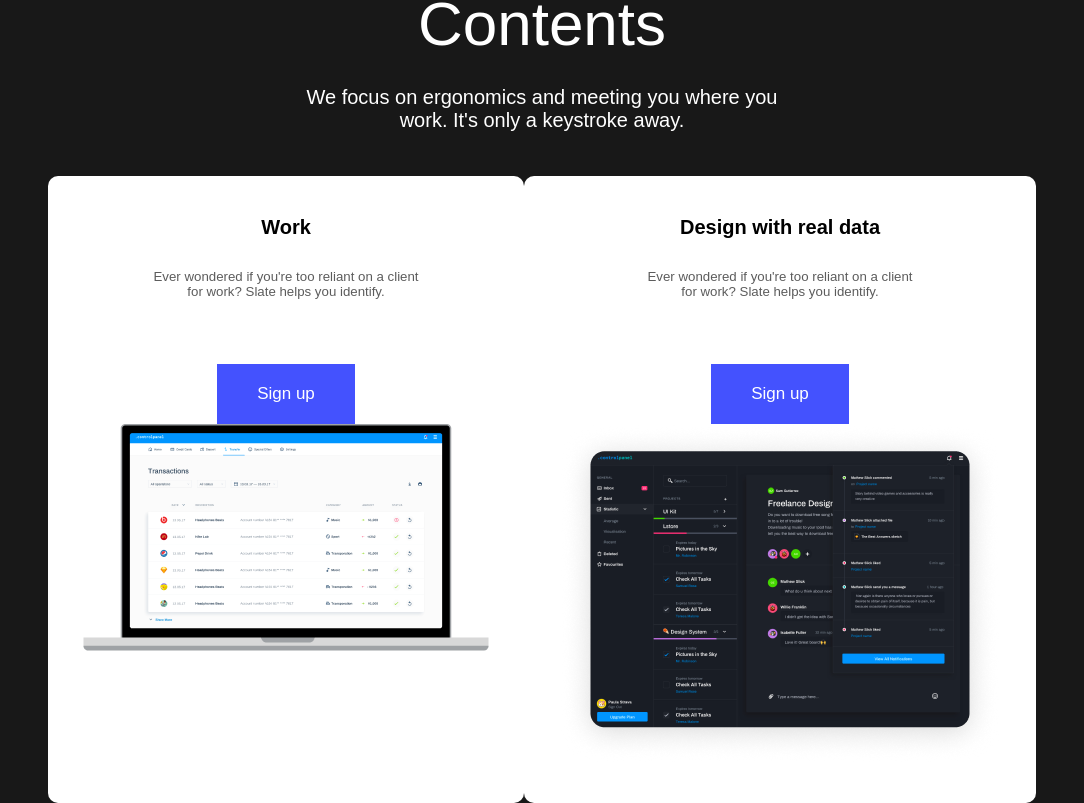
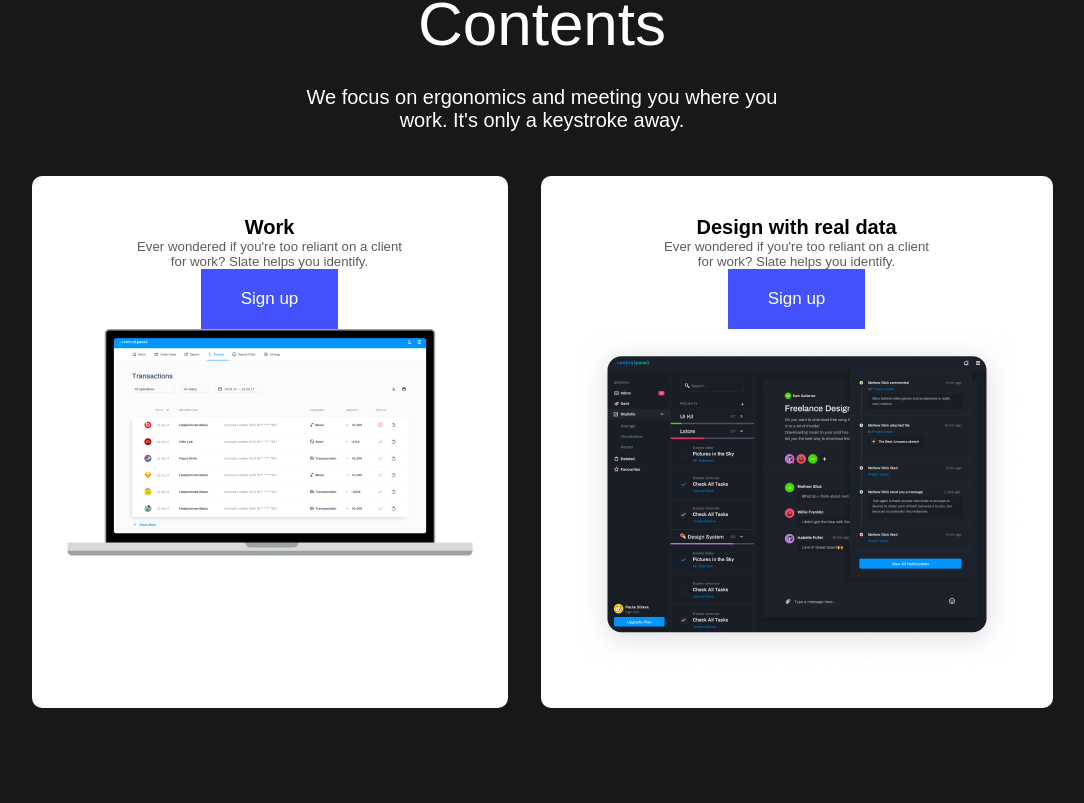
Before and after one commit to AleksandrKompanetc/reactjs-figma-app, a React (Create React App) app: page / in a window 1280 px wide. Shown: the part 2885-3688 px from the top of the page, without its empty margins (98-1182 px from the left). After the commit the page ends 3593 px from the top, so only its background shows below. Built offline with nearby package versions, Linux system fonts and the light colour scheme.

Commit message:
adding two cards for Contents component

```diff
--- a/src/components/Main.css
+++ b/src/components/Main.css
@@ -92,7 +92,6 @@
 .main__card h5 {
   width: 270px;
   margin: 0;
-  margin-top: 30px;
   font-family: sans-serif;
   font-weight: 400;
   text-align: center;
@@ -100,5 +99,11 @@
 }
 
 .main__card button {
-  margin-top: 65px;
 }
+
+.main__card img {
+}
+
+.first__card {
+  margin-right: 33px;
+}
--- a/src/components/Main.jsx
+++ b/src/components/Main.jsx
@@ -62,7 +62,7 @@ const Main = () => {
           It's only a keystroke away.
         </h5>
         <div className='main__cards'>
-          <div className='main__card'>
+          <div className='main__card first__card'>
             <h1>Work</h1>
             <h5>
               Ever wondered if you're too reliant
```
